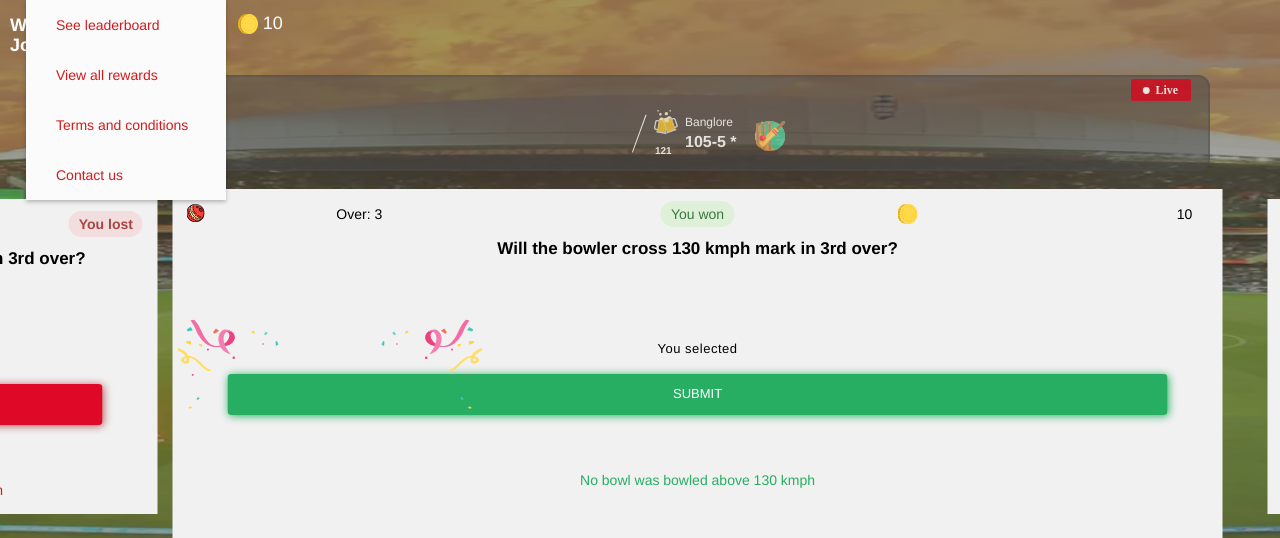
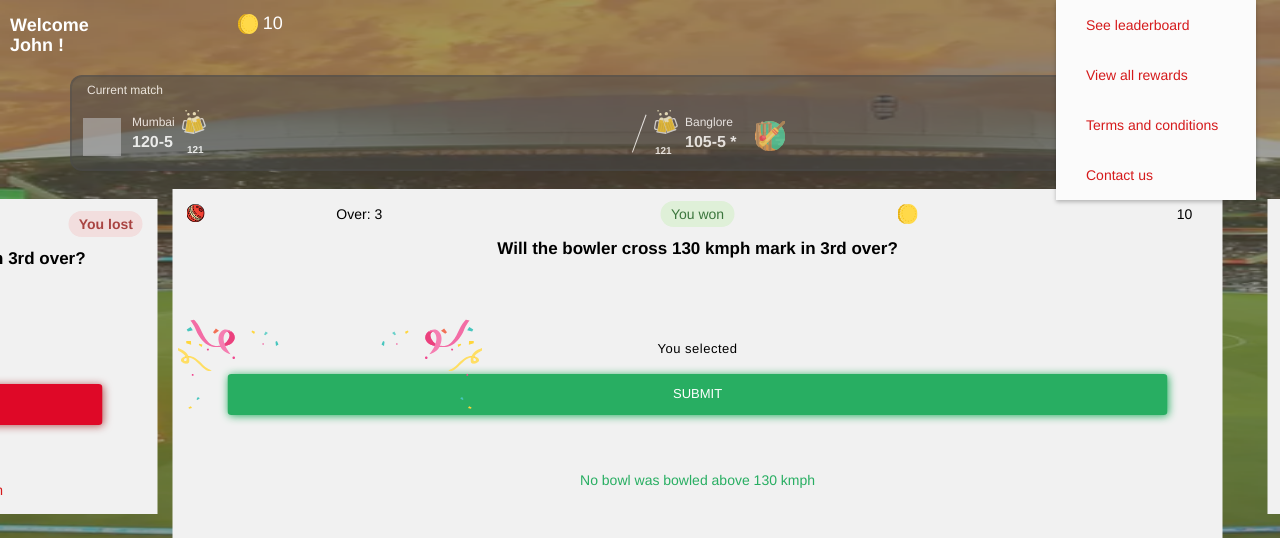
Before and after one commit to ansarianam02/kingfisher, a PHP site: page /game.html in a window 1280 px wide. Shown: the top 538 px of the page. Run offline with PHP 8.4, Linux system fonts and the light colour scheme; grey boxes are pictures that could not be loaded.

Commit message:
Update game.css

```diff
--- a/css/game.css
+++ b/css/game.css
@@ -35,9 +35,9 @@ body{
       min-height: 200px;
       text-align: center;
     }
-    .navbar-inverse .navbar-collapse, .navbar-inverse .navbar-form{
-          left: 2.6rem !important;
-    }
+  .navbar-inverse .navbar-collapse, .navbar-inverse .navbar-form{
+      margin-left: 0rem !important;
+  }
     .swiper-slide.swiper-slide-next {
     margin-top: 1rem;
     height: 90%;
```
